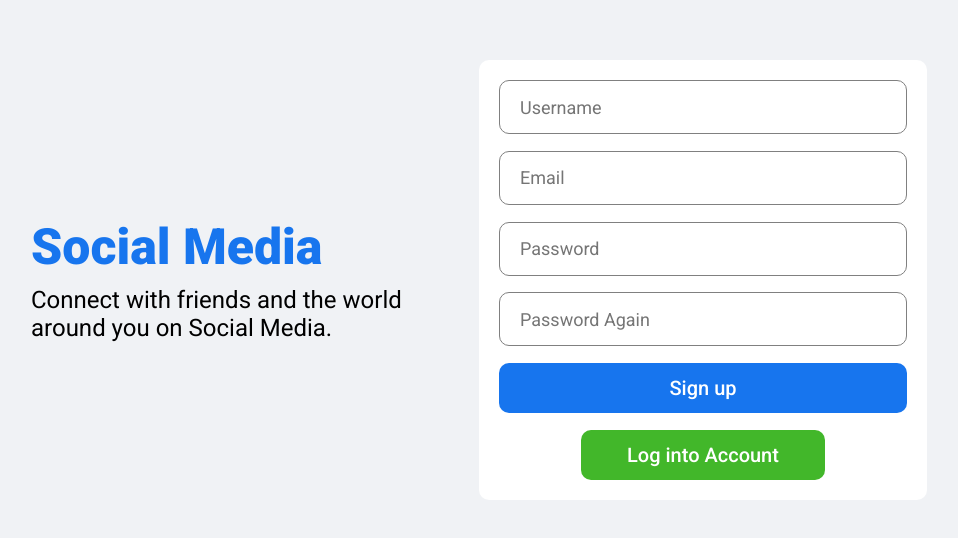
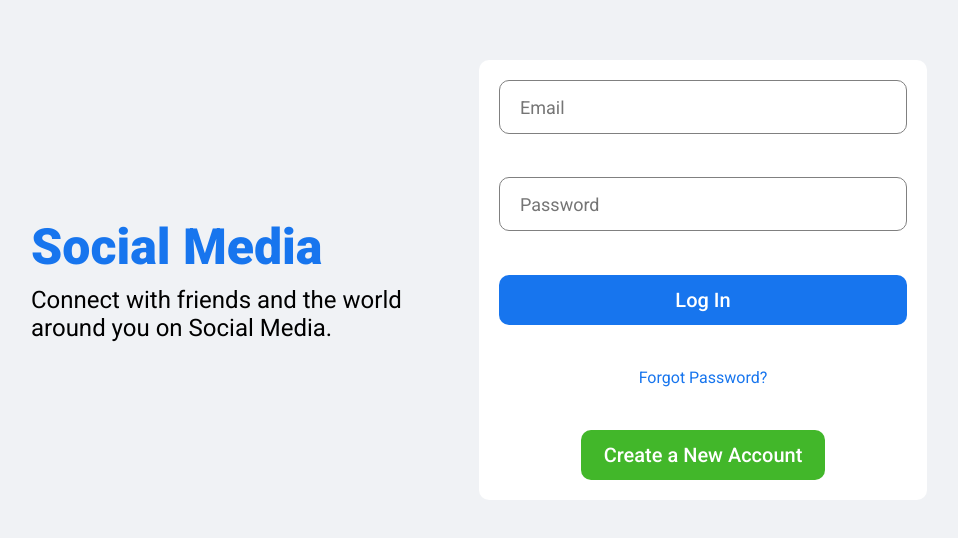
Before and after one commit to Aditya77kushwaha/Social-media-frontend, a React (Create React App) app: page / in a window 1280 px wide. Shown: the part 120-658 px from the top of the page, without its empty margins (161-1119 px from the left). Built offline with nearby package versions, Linux system fonts and the light colour scheme.

Commit message:
redirects to login instead of register page after logout

```diff
--- a/src/App.js
+++ b/src/App.js
@@ -21,7 +21,7 @@ function App() {
     <Router>
       <Switch>
         <Route exact path="/">
-          {user ? <Home /> : <Register />}
+          {user ? <Home /> : <Login />}
         </Route>
         <Route path="/login">{user ? <Redirect to="/" /> : <Login />}</Route>
         <Route path="/register">
```
